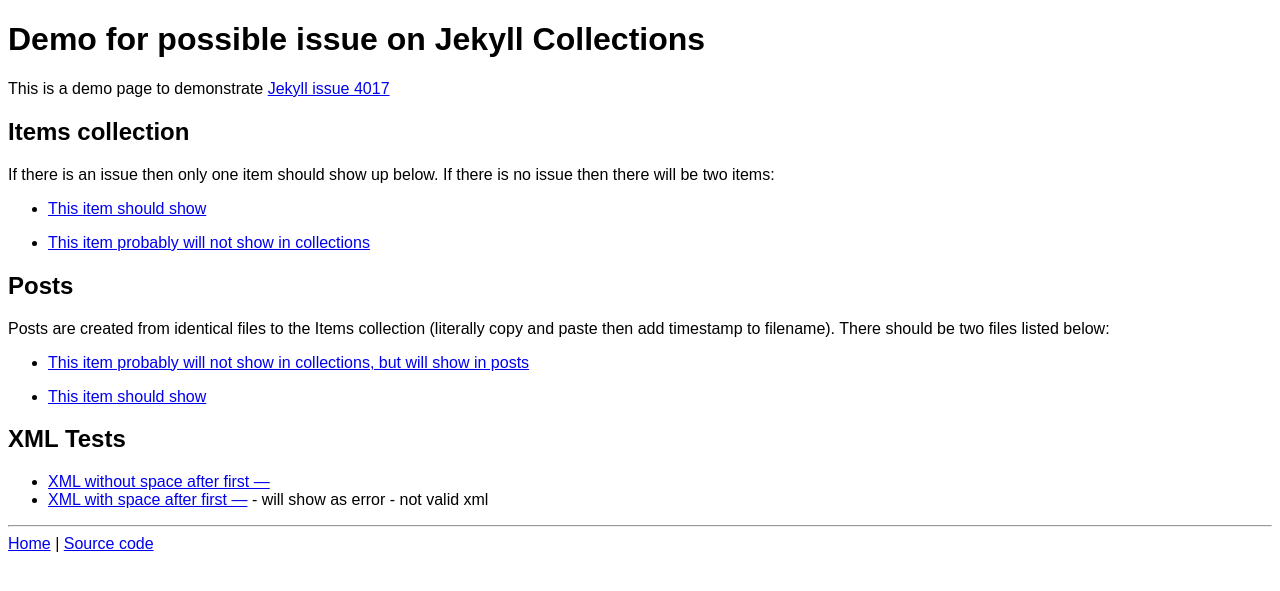
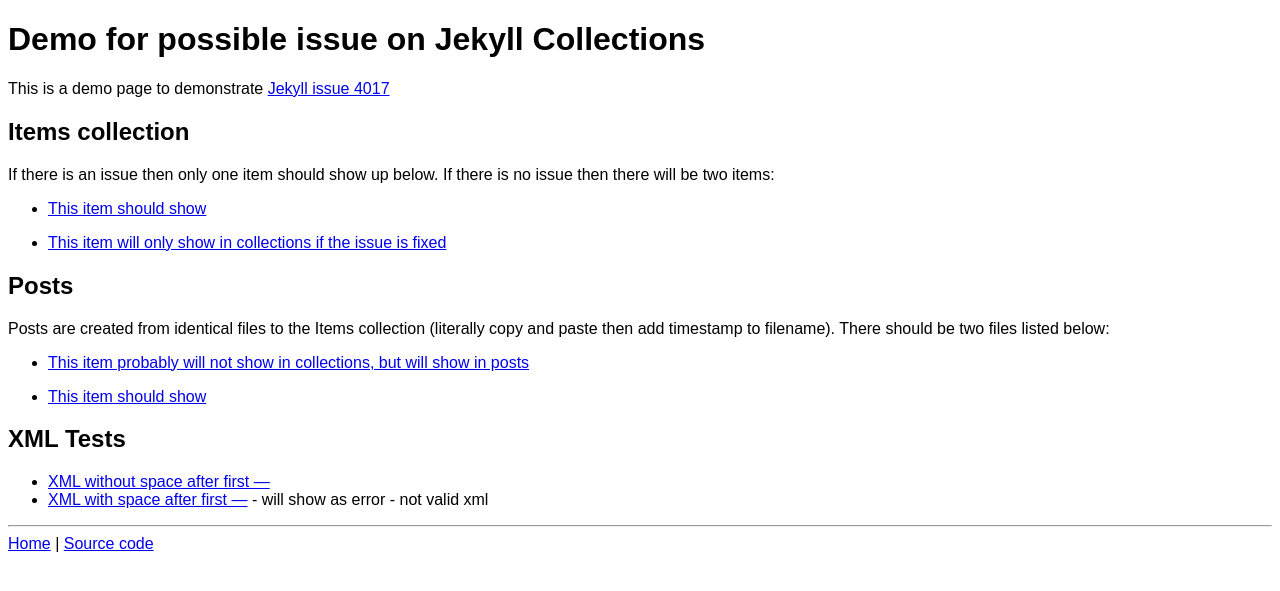
Before and after one commit to elliz/jekyll-collection-issue, a Jekyll site: the page built from index.md, in a window 1280 px wide. Shown: the top 591 px of the page. Built offline with Jekyll 4.4.1, drawn with Linux system fonts in a browser that asks for light colours.

Commit message:
Edited item with updated text

```diff
--- a/_items/will-not-show-in-collections.md
+++ b/_items/will-not-show-in-collections.md
@@ -1,7 +1,9 @@
 ---
 # note there is a space after the --- above here
-title: This item probably will not show in collections
+title: This item will only show in collections if the issue is fixed
 layout: default
 ---
 
 This item will probably not show, but render as this markdown folder in _site/items/
+
+If the issue has been fixed it will show up ;)
```
